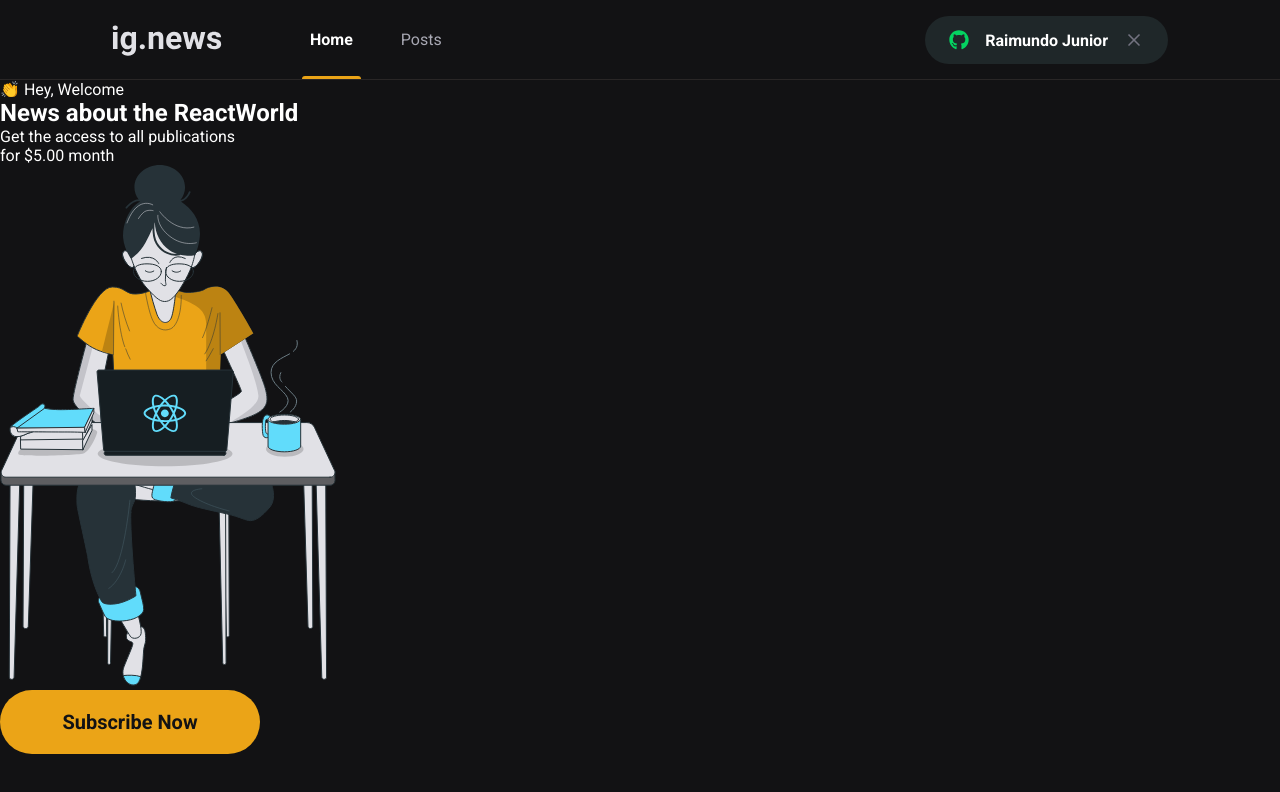
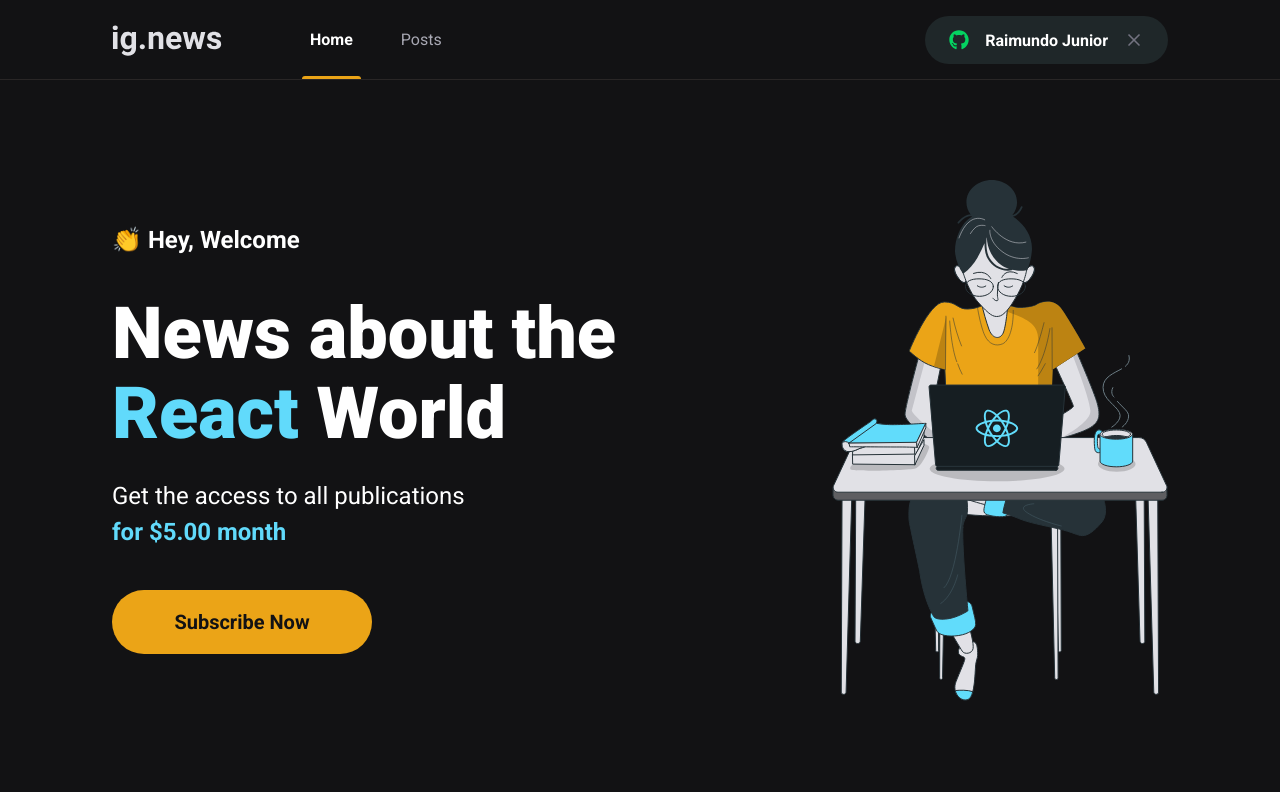
Before and after one commit to RaimundoJSoares/Ignews, a Next.js app: page / in a window 1280 px wide. Shown: the top 792 px of the page. Built offline with nearby package versions, Linux system fonts and the light colour scheme.

Commit message:
Finalizando home

```diff
--- /dev/null
+++ b/src/pages/home.module.scss
@@ -0,0 +1,44 @@
+.contentContainer {
+  max-width: 1120px;
+  margin: 0 auto;
+  padding: 0 2rem;
+  height: calc(100vh - 5rem);
+
+  display: flex;
+  align-items: center;
+  justify-content: space-between;
+}
+
+.hero {
+  max-width: 600px;
+
+  > span {
+    font-size: 1.5rem;
+    font-weight: bold;
+  }
+
+  h1 {
+    font-size: 4.5rem;
+    line-height: 5rem;
+    font-weight: 900;
+    margin-top: 2.5rem;
+
+    span {
+      color: var(--cyan-500);
+    }
+  }
+
+  p {
+    font-size: 1.5rem;
+    line-height: 2.25rem;
+    margin-top: 1.5rem;
+
+    span {
+      color: var(--cyan-500);
+      font-weight: bold;
+    }
+  }
+  button {
+    margin-top: 2.5rem;
+  }
+}
--- a/src/pages/index.tsx
+++ b/src/pages/index.tsx
@@ -1,5 +1,6 @@
 import Head from 'next/head'
 import { SubscribeButton } from '../components/SubscribeButton'
+import styles from './home.module.scss';
 
 export default function Home() {
   return (
@@ -7,16 +8,16 @@
     <Head>
       <title>Home | ig.news</title>
     </Head>
-    <main>
-      <section>
+    <main className={styles.contentContainer}>
+      <section className={styles.hero}>
         <span>👏 Hey, Welcome</span>
-        <h1>News about the <span>React</span>World</h1>
+        <h1>News about the <span>React </span>World</h1>
         <p>Get the access to all publications <br/>
         <span>for $5.00 month</span>
         </p>
+        <SubscribeButton/>
       </section>
       <img src="/images/avatar.svg" alt='avatar' />
-      <SubscribeButton/>
     </main>
     </>
   )
```
